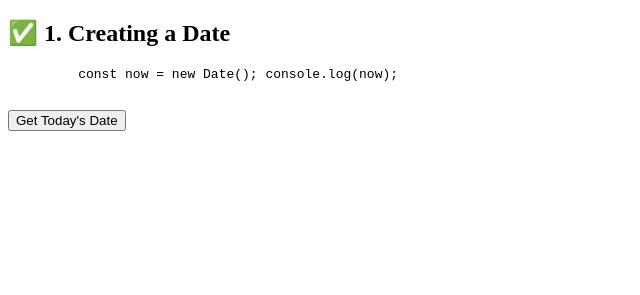
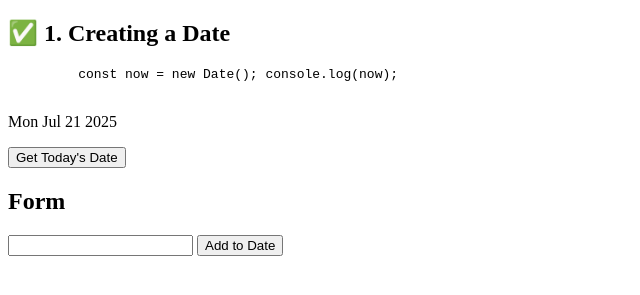
Before and after one commit to emmeiwhite/11-advanced-javascript, a plain HTML site: page date-in-js/index.html in a window 1280 px wide. Both pictures are taken after a click on the button "Get Today's Date". Shown: the part 61-356 px from the top of the page, without its empty margins (0-640 px from the left). Drawn offline with Linux system fonts and the light colour scheme.

Commit message:
39. date.toDateString()

```diff
--- a/date-in-js/index.html
+++ b/date-in-js/index.html
@@ -9,6 +9,9 @@
     <script
       src="./script.js"
       defer></script>
+    <link
+      rel="stylesheet"
+      href="./style.css" />
   </head>
   <body>
     <h1>Date constructor</h1>
@@ -18,8 +21,19 @@
     <pre>
          <code>const now = new Date(); console.log(now);</code>
     </pre>
+    <div class="date"></div>
+    <button class="btn">Get Today's Date</button>
 
-    <button>Get Today's Date</button>
-    <div class="date"></div>
+    <form>
+      <h2>Form</h2>
+      <input
+        type="number"
+        class="countInput" />
+      <button
+        type=""
+        submit>
+        Add to Date
+      </button>
+    </form>
   </body>
 </html>
--- a/date-in-js/script.js
+++ b/date-in-js/script.js
@@ -1,4 +1,25 @@
+// A) Initial Requirement
 const now = new Date()
 console.log(now)
 
-const months = ['Jan', 'Feb', 'Mar', 'Apr', 'May', 'Jun', 'Jul', 'Aug', 'Sep', 'Oct', 'Nov', 'Dec']
+console.log(now.toLocaleString()) // 21/07/2025, 16:10:34
+console.log(now.toDateString()) // Mon Jul 21 2025
+
+const date = document.querySelector('.date')
+const buttonElem = document.querySelector('.btn')
+
+buttonElem.addEventListener('click', () => {
+  date.innerHTML = `<p>${now.toDateString()}</p>`
+})
+
+//B)  Now, now more interactivity
+const form = document.querySelector('form')
+const inputText = document.querySelector('.countInput')
+
+form.addEventListener('submit', e => {
+  e.preventDefault()
+  if (!inputText.value) return
+
+  const date = new Date()
+  console.log(date.toDateString())
+})
--- /dev/null
+++ b/date-in-js/style.css
@@ -0,0 +1,3 @@
+form {
+  margin-top: 1rem;
+}
```
